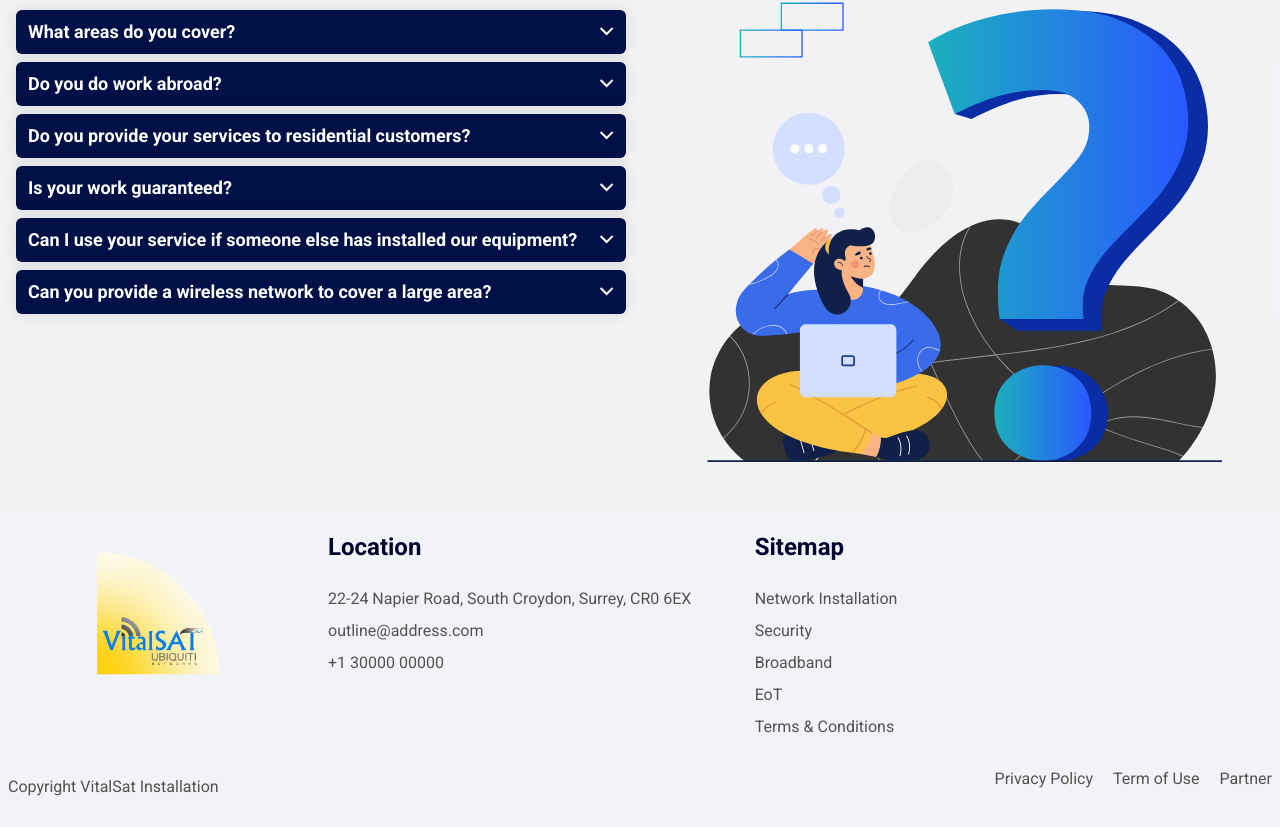
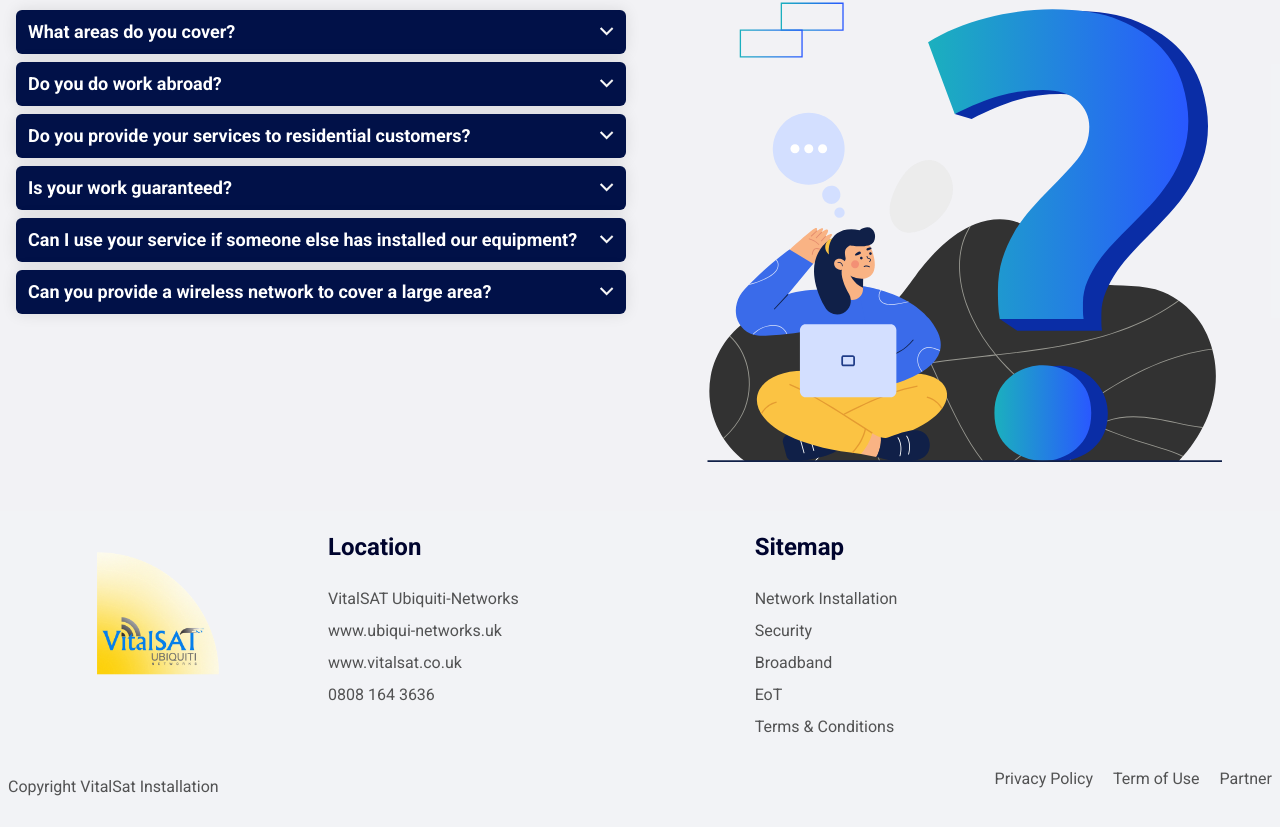
Before and after one commit to ibnul42/vitalSat, a React (Vite) app: page / in a window 1280 px wide. Shown: the part 3493-4320 px from the top of the page. Built offline with nearby package versions, Linux system fonts and the light colour scheme.

Commit message:
link change

```diff
--- a/src/Layout/Footer/index.jsx
+++ b/src/Layout/Footer/index.jsx
@@ -17,9 +17,10 @@ const Footer = () => {
           <div className="col-span-12 md:col-span-4 lg:col-span-4">
             <h5 className='font-bold text-2xl mb-4 text-[rgba(0,4,46,1)] font-source'>Location</h5>
             <div className="py-2 flex flex-col gap-2">
-              <p>22-24 Napier Road, South Croydon, Surrey, CR0 6EX</p>
-              <a href="mailto:outline@address.com">outline@address.com</a>
-              <a href="tel:+13000000000">+1 30000 00000</a>
+              <p>VitalSAT Ubiquiti-Networks</p>
+              <Link to="https://www.ubiqui-networks.uk" rel="noreferrer" target='_blank' className='hover:underline'>www.ubiqui-networks.uk</Link>
+              <Link to="https://www.vitalsat.co.uk" rel="noreferrer" target='_blank' className='hover:underline'>www.vitalsat.co.uk</Link>
+              <a href="tel:+108081643636">0808 164 3636</a>
             </div>
           </div>
           <div className="col-span-12 md:col-span-3 lg:col-span-4">
```
